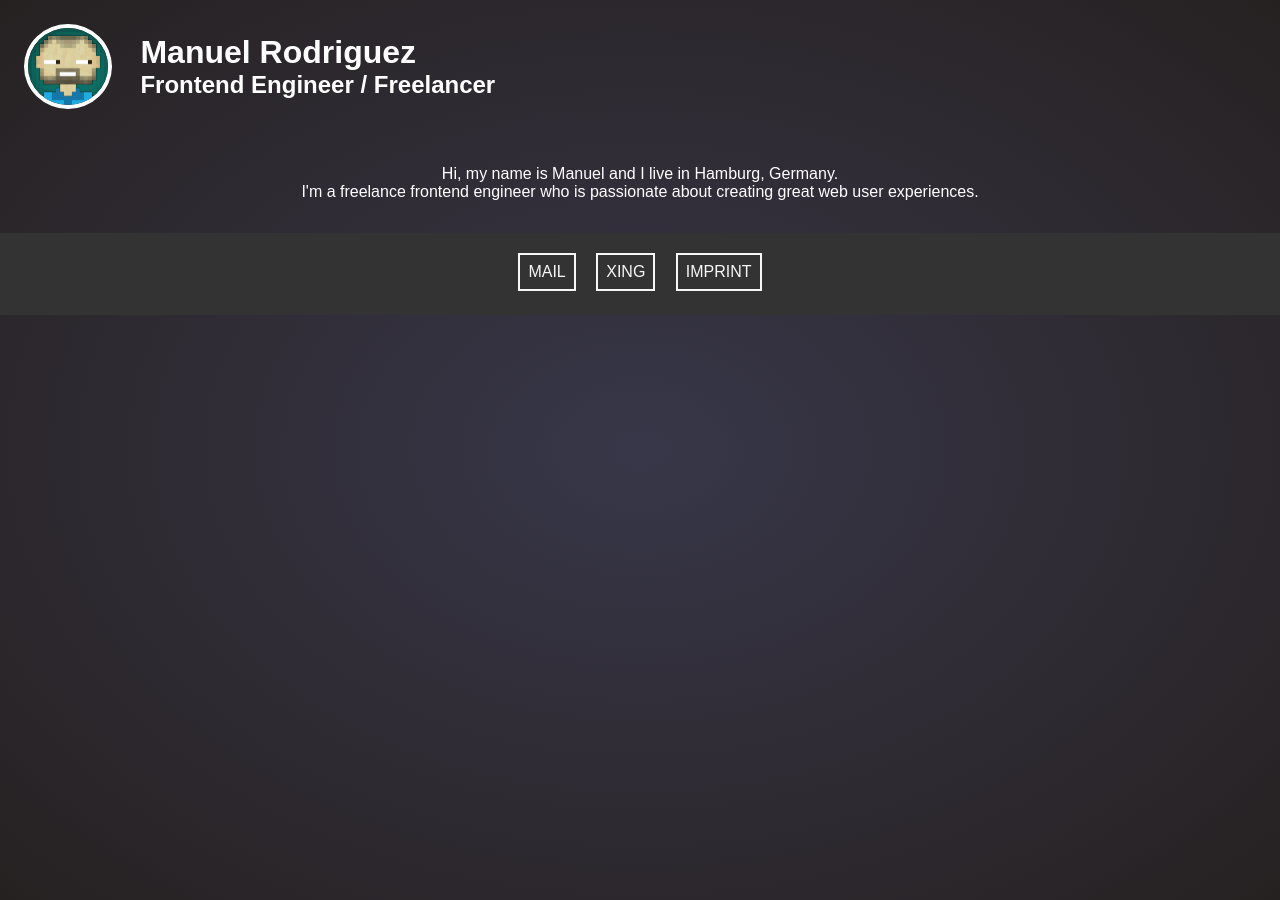
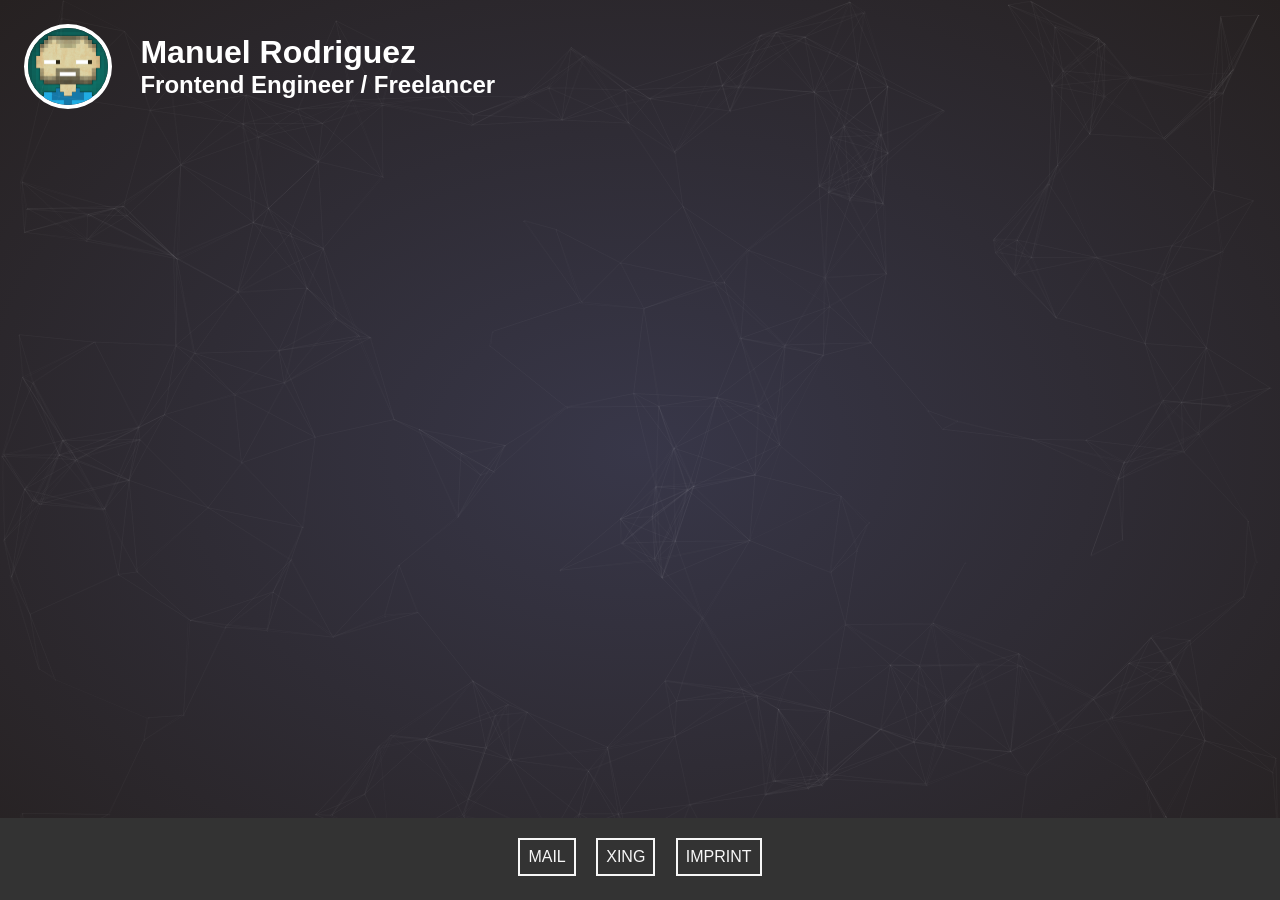
Before and after one commit to manurg/manurg.github.io, a Jekyll site: the page built from index.html, in a window 1280 px wide. Built offline with Jekyll 4.4.1, drawn with Linux system fonts in a browser that asks for light colours; nearby versions of some CDN libraries; library files that are not in the unit come from our copies.

Commit message:
Add jshint. Add fancy animation.

```diff
--- a/_includes/scripts.html
+++ b/_includes/scripts.html
@@ -1,2 +1,3 @@
 <script src="/lib/jquery/dist/jquery.min.js"></script>
+<script src="/lib/lodash/lodash.min.js"></script>
 <script src="/dist/app.js"></script>
--- a/_layouts/static.html
+++ b/_layouts/static.html
@@ -1,3 +1,4 @@
+<!DOCTYPE html>
 <html>
 <head>
   <title>{{ page.title }}</title>
@@ -7,7 +8,6 @@
   <link href="/css/style.css" rel="stylesheet">
 </head>
 <body>
-{% include header.html %}
 <main>
   {{ content }}
 </main>
--- a/_sass/_base.scss
+++ b/_sass/_base.scss
@@ -7,12 +7,6 @@ body {
   color: white;
   font-family: Abel, sans-serif;
   font-size: 100%;
-}
-
-main {
-  padding: 1em;
-  max-width: 980px;
-  margin: auto;
 }
 
 h1, h2 {
@@ -77,6 +71,17 @@ ul {
   text-align: center;
 }
 
+.introduction {
+  overflow: hidden;
+  position: relative;
+}
+
+#stage {
+  left: 0;
+  position: absolute;
+  top: 0;
+}
+
 footer {
   background-color: #333333;
   box-sizing: border-box;
--- a/_sass/_header.scss
+++ b/_sass/_header.scss
@@ -1,5 +1,6 @@
 header {
   margin: 24px;
+  position: absolute;
 
   hgroup {
     display: inline-block;
--- a/_sass/_imprint.scss
+++ b/_sass/_imprint.scss
@@ -1,5 +1,7 @@
 .imprint {
-  section {
-    margin-top: 3em;
+  padding: 2em;
+
+  h1:first-child {
+    margin-top: 0;
   }
 }
--- a/dist/app.js
+++ b/dist/app.js
@@ -1 +1 @@
-$(function(){console.log("ready3")});
+window.requestAnimFrame=function(){return window.requestAnimationFrame||window.webkitRequestAnimationFrame||window.mozRequestAnimationFrame||function(t){window.setTimeout(t,1e3/60)}}(),$(function(){"use strict";function t(){i(),n(),y&&y.getContext&&(a=y.getContext("2d"),e()),w.on("resize",_.throttle(i,500))}function e(){requestAnimFrame(e),o()}function n(){var t=0;for(t;u>t;t++)v.push({x:Math.random()*h,y:Math.random()*d,vX:4*Math.random()-2||Math.random(),vY:4*Math.random()-2||-Math.random()})}function i(){h=w.width(),d=w.height(),m=l.outerHeight(),s.attr("width",h).attr("height",d-m),g.width(h),g.height(d-m)}function o(){var t,e,n,i,o;a.clearRect(0,0,y.width,y.height),a.fillStyle="rgba(255, 255, 255, 0.05)",a.strokeStyle="rgba(255, 255, 255, 0.05)",a.lineWidth=.4;for(var m=0;m<v.length;m++){t=v[m],i=t.x+t.vX,o=t.y+t.vY,a.fillRect(t.x,t.y,1,1);for(var u=0;u<v.length;u++)e=v[u],n=r(t.x,t.y,e.x,e.y),f>n&&(a.beginPath(),a.moveTo(t.x,t.y),a.lineTo(e.x,e.y),a.stroke());t.x=i>h?0:0>i?h:i,t.y=o>d?0:0>o?d:o}}function r(t,e,n,i){return Math.sqrt((n-=t)*n+(i-=e)*i)}var a,h,d,m,u=300,f=100,w=$(window),c=$("main"),g=c.find(".introduction"),s=c.find("#stage"),l=$("footer"),y=document.getElementById("stage"),v=[];t()});
--- a/gulpfile.js
+++ b/gulpfile.js
@@ -1,5 +1,8 @@
 var gulp = require('gulp');
 var uglify = require('gulp-uglify');
+var jshint = require('gulp-jshint');
+var stylish = require('jshint-stylish');
+var plumber = require('gulp-plumber');
 
 gulp.task('default', ['compress', 'watch']);
 
@@ -9,6 +12,9 @@ gulp.task('watch', function() {
 
 gulp.task('compress', function() {
   return gulp.src('src/**/*.js')
+    .pipe(plumber())
+    .pipe(jshint())
+    .pipe(jshint.reporter(stylish))
     .pipe(uglify())
     .pipe(gulp.dest('dist'));
 });
--- a/index.html
+++ b/index.html
@@ -2,12 +2,15 @@
 layout: static
 title: Manuel Rodriguez - Frontend Engineer
 ---
-
+{% include header.html %}
 <div class="home">
   <section class="introduction">
+    <!--
     <p>Hi, my name is Manuel and I live in Hamburg, Germany.
       <br>I'm a freelance frontend engineer who is passionate about creating great web user experiences.
     </p>
+    -->
+    <canvas id="stage" width="0" height="0"></canvas>
   </section>
   <!--
   <section class="skills">
--- a/package.json
+++ b/package.json
@@ -27,6 +27,9 @@
   "homepage": "https://github.com/manurg/manurg.github.io#readme",
   "devDependencies": {
     "gulp": "^3.9.0",
-    "gulp-uglify": "^1.4.2"
+    "gulp-jshint": "^1.12.0",
+    "gulp-plumber": "^1.0.1",
+    "gulp-uglify": "^1.4.2",
+    "jshint-stylish": "^2.0.1"
   }
 }
```
Also changed, not shown: src/app.js (+120 -1 lines).
